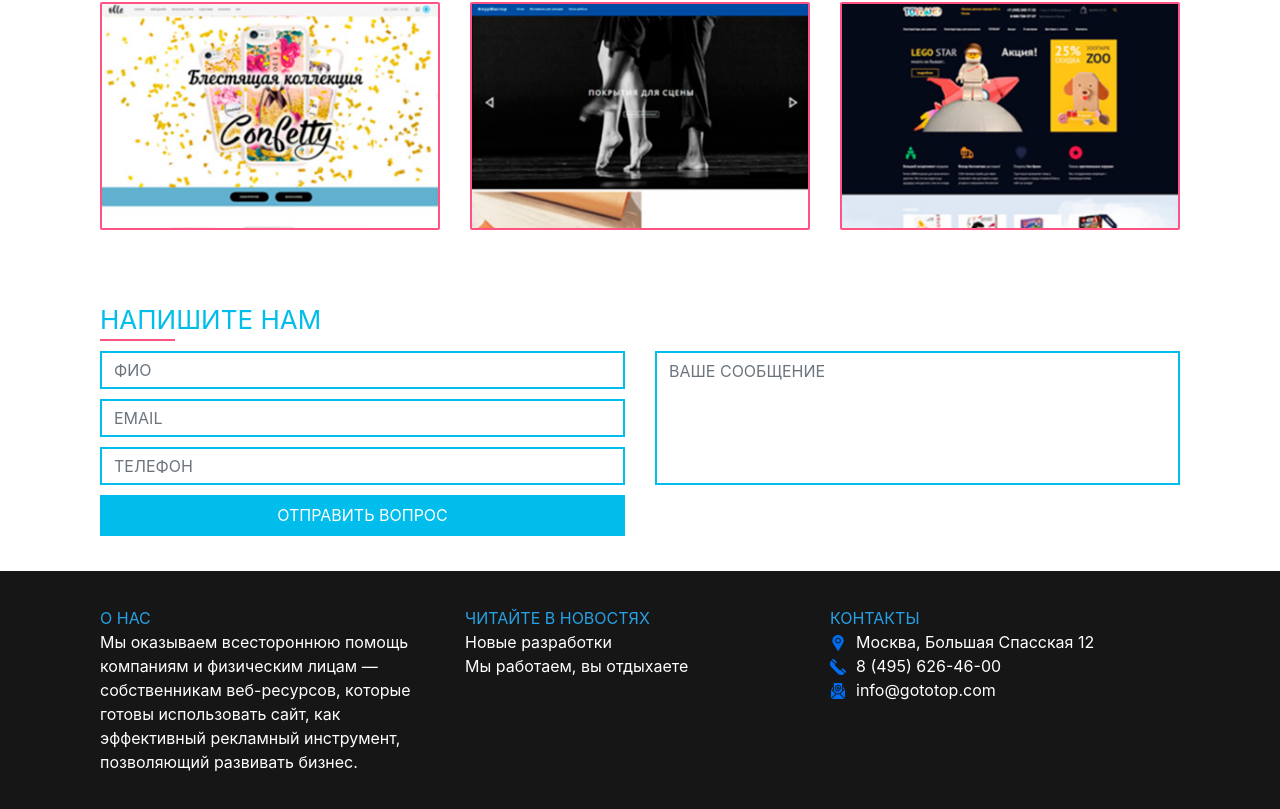
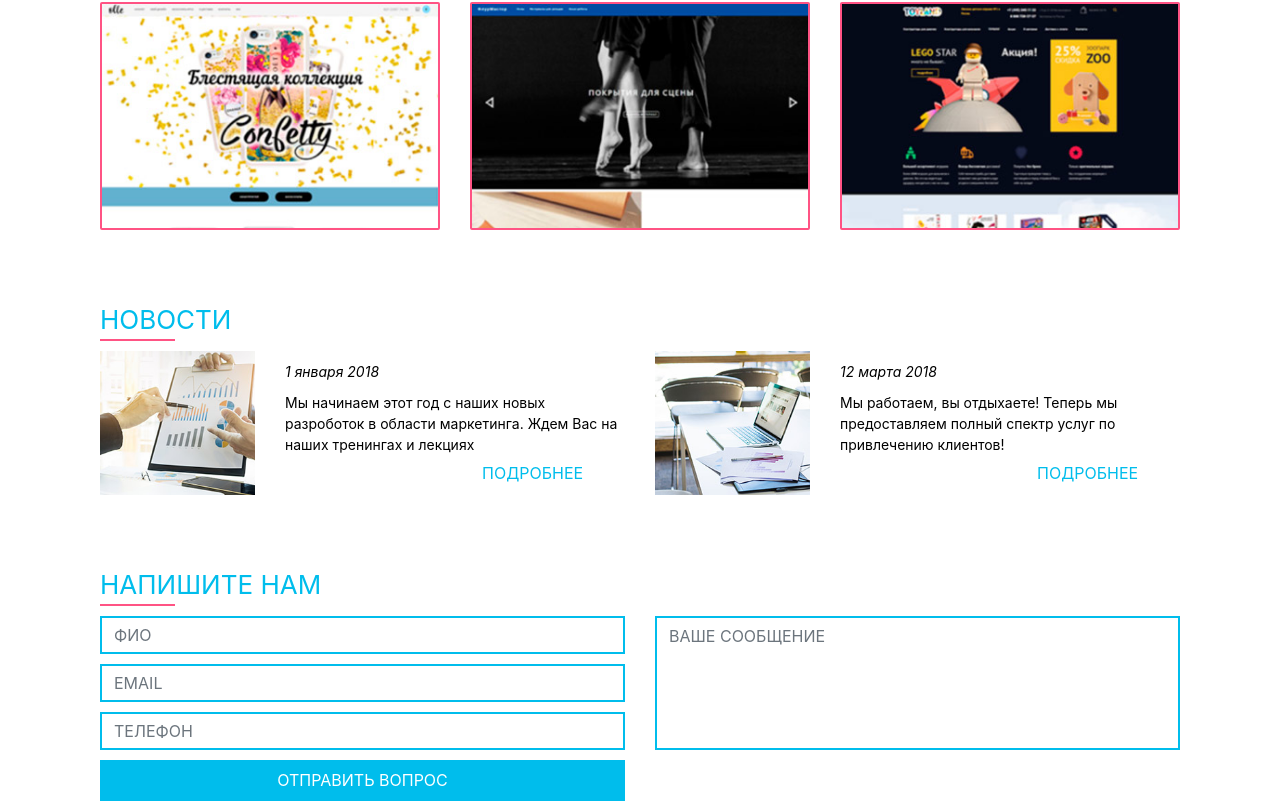
Before and after one commit to IlyaKukarkin/react-website, a React (Create React App) app: page / in a window 1280 px wide. Shown: the part 653-1462 px from the top of the page. Built offline with nearby package versions, Linux system fonts and the light colour scheme.

Commit message:
add news block

```diff
--- a/src/Components/Image/index.js
+++ b/src/Components/Image/index.js
@@ -3,6 +3,8 @@ import React from 'react';
 import site1 from './../../Data/images/site1.jpg';
 import site2 from './../../Data/images/site2.jpg';
 import site3 from './../../Data/images/site3.jpg';
+import news1 from './../../Data/images/news1.jpg';
+import news2 from './../../Data/images/news2.jpg';
 
 const getImage = iconName => {
     switch (iconName) {
@@ -12,13 +14,17 @@ const getImage = iconName => {
             return site2;
         case "site3":
             return site3;
+        case "news1":
+            return news1;
+        case "news2":
+            return news2;
         default:
             return site3;
     }
 }
 
 const Image = props => (
-    <div className="image">
+    <div className={props.noBorder ? "image-noborder" : "image"}>
         <img
             alt=""
             src={getImage(props.image)}
--- a/src/Components/Image/style.scss
+++ b/src/Components/Image/style.scss
@@ -2,3 +2,7 @@
     border: 2px solid #ff5384;
     border-radius: 2px;
 }
+
+.image-noborder {
+    border: none;
+}
--- /dev/null
+++ b/src/Components/News/index.js
@@ -0,0 +1,33 @@
+import React from 'react';
+import Button from 'react-bootstrap/Button';
+import Row from 'react-bootstrap/Row';
+import Col from 'react-bootstrap/Col';
+
+import Image from './../Image';
+
+const NewsItem = props => (
+    <div className="newsItem">
+        <Row>
+            <Col xs={4} md={4}>
+                <div className="newsItem--image">
+                    <Image image={props.image} noBorder width="100%" height="100%"/>
+                </div>
+            </Col>
+            <Col xs={8} md={8}>
+                <div className="newsItem--date">
+                    {props.date}
+                </div>
+                <div className="newsItem--text">
+                    {props.text}
+                </div>
+                <Row>
+                    <Col xs={8} md={{ span: 4, offset: 6 }}>
+                        <Button variant="flat">Подробнее</Button>
+                    </Col>
+                </Row>
+            </Col>
+        </Row>
+    </div>
+);
+
+export default NewsItem
--- /dev/null
+++ b/src/Components/News/style.scss
@@ -0,0 +1,21 @@
+.newsItem {
+    width: 100%;
+    font-size: 14px;
+
+    .newsItem--date {
+        color: black;
+        font-style: italic;
+        margin-top: 10px;
+        margin-bottom: 10px;
+    }
+
+    .newsItem--image {
+        display: flex;
+        align-items: center;
+        justify-content: center;
+    }
+
+    .newsItem--text {
+        color: black;
+    }
+}
--- a/src/Components/style.scss
+++ b/src/Components/style.scss
@@ -7,6 +7,7 @@
 @import './ContentBlock/style.scss';
 @import './Service/style.scss';
 @import './Image/style.scss';
+@import './News/style.scss';
 @import './../Pages/Home/Blocks/style.scss';
 
 .form-control {
@@ -56,7 +57,7 @@
 
         &:hover, &:active, &:focus {
             box-shadow: none;
-            color: white;
+            color: #00b8e6;
         }
     }
 }
--- /dev/null
+++ b/src/Data/mock-data/news.json
@@ -0,0 +1,14 @@
+{
+    "data": [
+        {
+            "date": "1 января 2018",
+            "text": "Мы начинаем этот год с наших новых разроботок в области маркетинга. Ждем Вас на наших тренингах и лекциях",
+            "image": "news1"
+        },
+        {
+            "date": "12 марта 2018",
+            "text": "Мы работаем, вы отдыхаете! Теперь мы предоставляем полный спектр услуг по привлечению клиентов!",
+            "image": "news2"
+        }
+    ]
+}
--- a/src/Data/mock-data/services.json
+++ b/src/Data/mock-data/services.json
@@ -2,7 +2,7 @@
     "data": [
         {
             "header": "Cоздадим продающий сайт",
-            "text": "Нету сайта? Не беда. Наши специалисты разработают оптимизированный продающий сайт для Вашей компании в минимальные сроки.",
+            "text": "Нет сайта? Не беда. Наши специалисты разработают оптимизированный продающий сайт для Вашей компании в минимальные сроки.",
             "icon": "computer"
         },
         {
--- a/src/Pages/Home/Blocks/emailForm.js
+++ b/src/Pages/Home/Blocks/emailForm.js
@@ -14,7 +14,7 @@ const EmailFormBlock = props => (
                     <FormControl placeholder="ФИО"/>
                     <FormControl placeholder="Email" />
                     <FormControl placeholder="Телефон" />
-                    <Button > Отправить вопрос </Button>
+                    <Button> Отправить вопрос </Button>
                 </div>
             </Col>
             <Col xs={6} md={6}>
--- /dev/null
+++ b/src/Pages/Home/Blocks/news.js
@@ -0,0 +1,22 @@
+import React from 'react';
+import Row from 'react-bootstrap/Row';
+import Col from 'react-bootstrap/Col';
+
+import ContentBlock from './../../../Components/ContentBlock';
+import NewsItem from './../../../Components/News';
+
+import NewsData from './../../../Data/mock-data/news.json'
+
+const NewsBlock = props => (
+    <ContentBlock color='white' header="Новости">
+        <Row>
+            {NewsData.data.map((item) =>
+                <Col xs={6} md={6}>
+                    <NewsItem date={item.date} text={item.text} image={item.image} />
+                </Col>
+            )}
+        </Row>
+    </ContentBlock>
+);
+
+export default NewsBlock
--- a/src/Pages/Home/index.js
+++ b/src/Pages/Home/index.js
@@ -3,11 +3,13 @@ import React, { Fragment } from 'react';
 import Services from './Blocks/services';
 import Projects from './Blocks/projects';
 import EmailForm from './Blocks/emailForm';
+import News from './Blocks/news';
 
 const HomePage = props => (
     <Fragment>
         <Services />
         <Projects />
+        <News />
         <EmailForm />
     </Fragment>
 );
```
